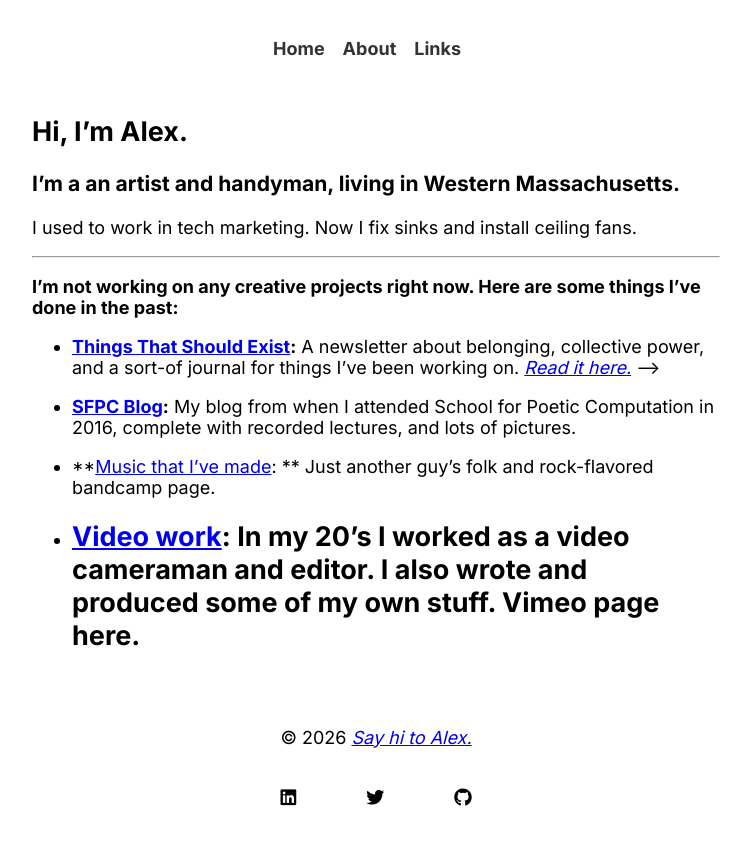
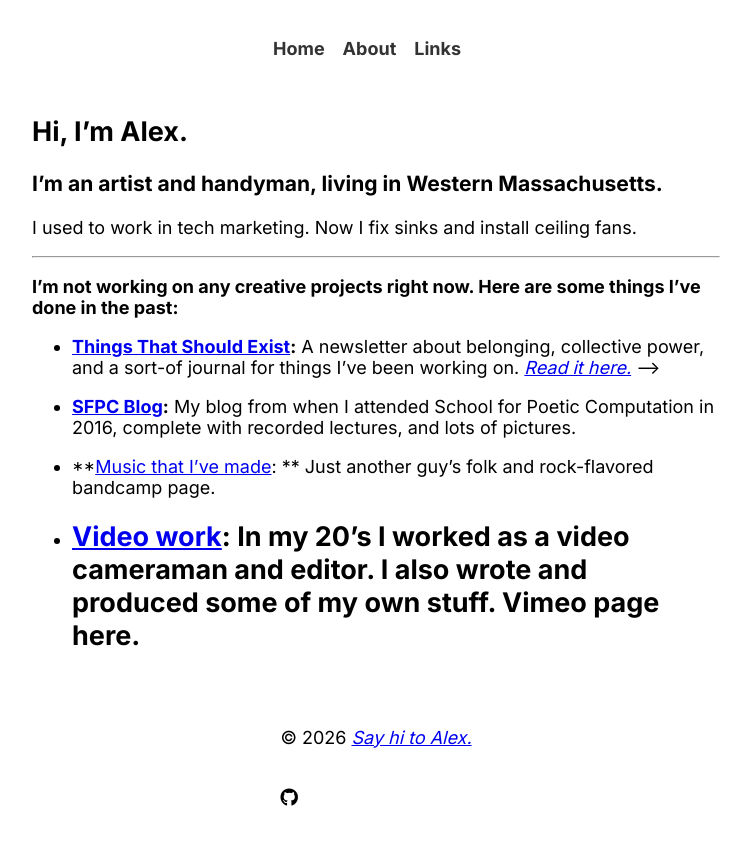
Before and after one commit to alexdwagner/alexdwagner.github.io, a Jekyll site: the page built from index.md, in a window 1280 px wide. Shown: the top 845 px of the page, without its empty margins (264-1008 px from the left). Built offline with Jekyll 4.4.1, drawn with Linux system fonts in a browser that asks for light colours.

Commit message:
Home page typo 4

```diff
--- a/_includes/footer.html
+++ b/_includes/footer.html
@@ -6,11 +6,7 @@
 <br>
 
 <div class="social-icons">
-    <a href="https://www.linkedin.com/in/alexdw5" target="_blank"><i class="fab fa-linkedin"></i></a>
-    <a href="https://twitter.com/alexdw5" target="_blank"><i class="fab fa-twitter"></i></a>
     <a href="https://github.com/alexdwagner" target="_blank"><i class="fab fa-github"></i></a>
-    <!-- <a href="https://www.instagram.com/alextimemusic/" target="_blank"><i class="fab fa-instagram"></i></a> -->
-    <!-- <a href="https://open.spotify.com/user/123840177?si=SaHY1KSqSpiRX4Jgo_Iyfw" target="_blank"><i class="fab fa-spotify"></i></a> -->
   </div>
 
   </footer>
--- a/index.md
+++ b/index.md
@@ -8,7 +8,7 @@ permalink: /
 
 ## **Hi, I'm Alex.**
 
-### **I'm a an artist and handyman, living in Western Massachusetts.**
+### **I'm an artist and handyman, living in Western Massachusetts.**
 
 I used to work in tech marketing. Now I fix sinks and install ceiling fans.
 
```
